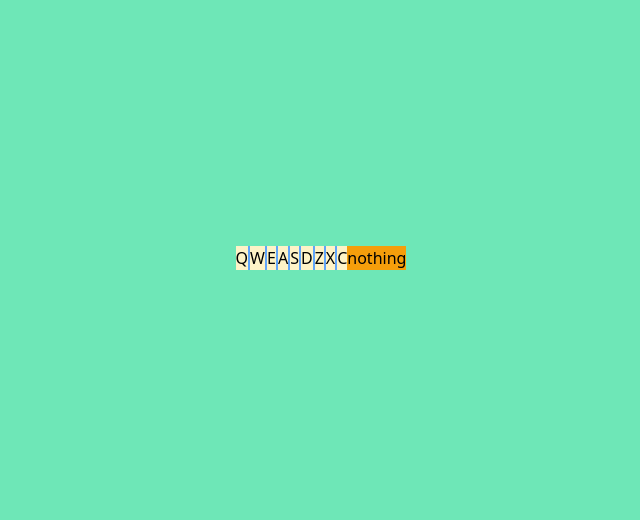
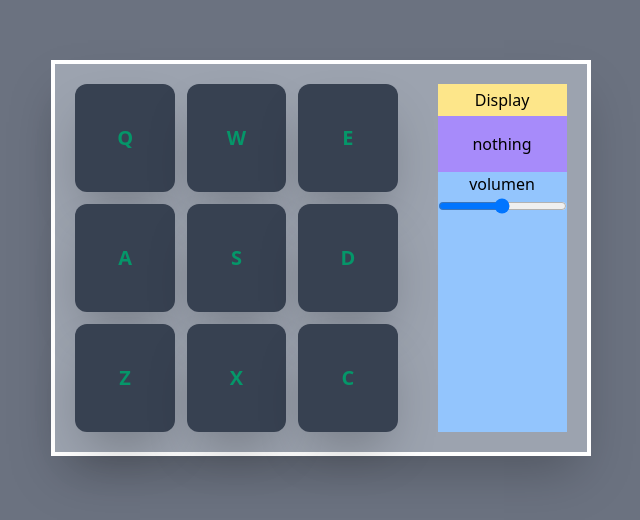
Before and after one commit to Trefu/drum-machine, a React (Create React App) app: page / in a window 1280 px wide. Shown: the part 142-662 px from the top of the page, without its empty margins (319-959 px from the left). Built offline with nearby package versions, Linux system fonts and the light colour scheme.

Commit message:
pads finished

```diff
--- a/src/App.jsx
+++ b/src/App.jsx
@@ -5,21 +5,15 @@ import { Drumpads } from "./containers/DrumPads";
 function App() {
   const [on, setOn] = useState(true);
   const [actualSound, setActualSound] = useState('nothing');
-  const colors = {
-    green: 'green-300',
-    blueStrong: 'blue-400',
-    yellowStrong: 'yellow-500',
-    blue: 'blue-200',
-    yellow: 'yellow-100'
-
-  }
-
 
 
   return (
-    <div id='drum-machine' className={`bg-${colors.green} min-h-screen flex justify-center items-center `} >
-      <Drumpads colors={colors} setActualSound={setActualSound} />
-      <Display colors={colors} actualSound={actualSound} />
+    <div id='drum-machine' className={`bg-gray-500 min-h-screen flex justify-center items-center  `} >
+      <div className={`bg-gray-400 flex p-5 border-4 border-white shadow-2xl `}>
+        <Drumpads setActualSound={setActualSound} />
+        <Display actualSound={actualSound} />
+
+      </div>
     </div >
 
   )
--- a/src/components/Display.jsx
+++ b/src/components/Display.jsx
@@ -1,7 +1,16 @@
-export const Display = ({ colors, actualSound = 'nothing' }) => {
+export const Display = ({ actualSound = 'nothing' }) => {
     return (
-        <div id='display' className={`bg-${colors.yellowStrong}`}>
-            {actualSound}
+        <div id='display' className={`bg-blue-300 text-center`}>
+            <div className={`py-1 bg-yellow-200`}>
+                <p>Display</p>
+            </div>
+            <div className={`bg-purple-400 my-auto py-4`}>
+                <p> {actualSound}</p>
+            </div>
+            <div className="volumen-slider h-0.5 flex-col">
+                <p>volumen</p>
+                <input type="range" />
+            </div>
         </div>
     )
 }
--- a/src/components/DrumPad.jsx
+++ b/src/components/DrumPad.jsx
@@ -1,6 +1,6 @@
 import { useEffect } from "react"
 
-export const DrumPad = ({ sound, colors, setActualSound }) => {
+export const DrumPad = ({ sound, setActualSound }) => {
 
     const handleClick = (e) => {
         const audio = document.getElementById(sound.keyTrigger);
@@ -8,25 +8,34 @@ export const DrumPad = ({ sound, colors, setActualSound }) => {
         audio.play()
     }
     const handleKeyDown = (e) => {
-        const audio = document.getElementById(sound.keyTrigger);
+        const btn = document.getElementById(sound.id);
         if (e.keyCode === sound.keyCode) {
-            audio.play();
-            setActualSound(sound.id);
+            btn.classList.replace('text-green-600', 'text-green-400')
+            btn.click()
+            return setActualSound(sound.id);
         }
-
-        return console.log('not coincidence');
+        return null
+    }
+    const handleKeyUp = (e) => {
+        const btn = document.getElementById(sound.id);
+        if (e.keyCode === sound.keyCode) {
+            return btn.classList.replace('text-green-400', 'text-green-600')
+        }
+        return null
     }
     useEffect(() => {
         document.addEventListener('keydown', handleKeyDown);
+        document.addEventListener('keyup', handleKeyUp);
         return () => {
             console.log('limpiando');
-            document.removeEventListener('keydown', handleKeyDown)
+            document.removeEventListener('keydown', handleKeyDown);
+            document.removeEventListener('keyup', handleKeyUp);
         }
-    })
+    }, [])
     return (
         <>
             {/*   //DRUMPAD ELEMENT */}
-            <button onClick={handleClick} id={sound.id} className={`drum-pad bg-${colors.yellow}`}>
+            <button onClick={handleClick} id={sound.id} className={`rounded-xl drum-pad bg-gray-700 p-10 font-bold text-xl text-green-600 active:text-green-400 shadow-2xl`}>
                 {sound.keyTrigger}
                 <audio id={`${sound.keyTrigger}`} className='clip bg-red-300 w-1' src={`${sound.url}`}></audio>
             </button>
--- a/src/containers/DrumPads.jsx
+++ b/src/containers/DrumPads.jsx
@@ -1,6 +1,6 @@
 import { DrumPad } from "../components/DrumPad"
 
-export const Drumpads = ({ colors, setActualSound }) => {
+export const Drumpads = ({ setActualSound }) => {
     const sounds = [
         {
             keyCode: 81,
@@ -60,8 +60,8 @@ export const Drumpads = ({ colors, setActualSound }) => {
 
     return (
 
-        <div className={`flex bg-${colors.blueStrong} gap-0.5`}>
-            {sounds.map((s, i) => <DrumPad key={i} colors={colors} sound={s} setActualSound={setActualSound} />)}
+        <div className={`gap-3 mr-10  bg-gray-400 grid grid-cols-3`}>
+            {sounds.map((s, i) => <DrumPad key={i} sound={s} setActualSound={setActualSound} />)}
 
         </div>
 
--- a/tailwind.config.js
+++ b/tailwind.config.js
@@ -5,7 +5,9 @@ module.exports = {
     extend: {},
   },
   variants: {
-    extend: {},
+    extend: {
+      textColor: ['active'],
+    },
   },
   plugins: [],
 }
```
